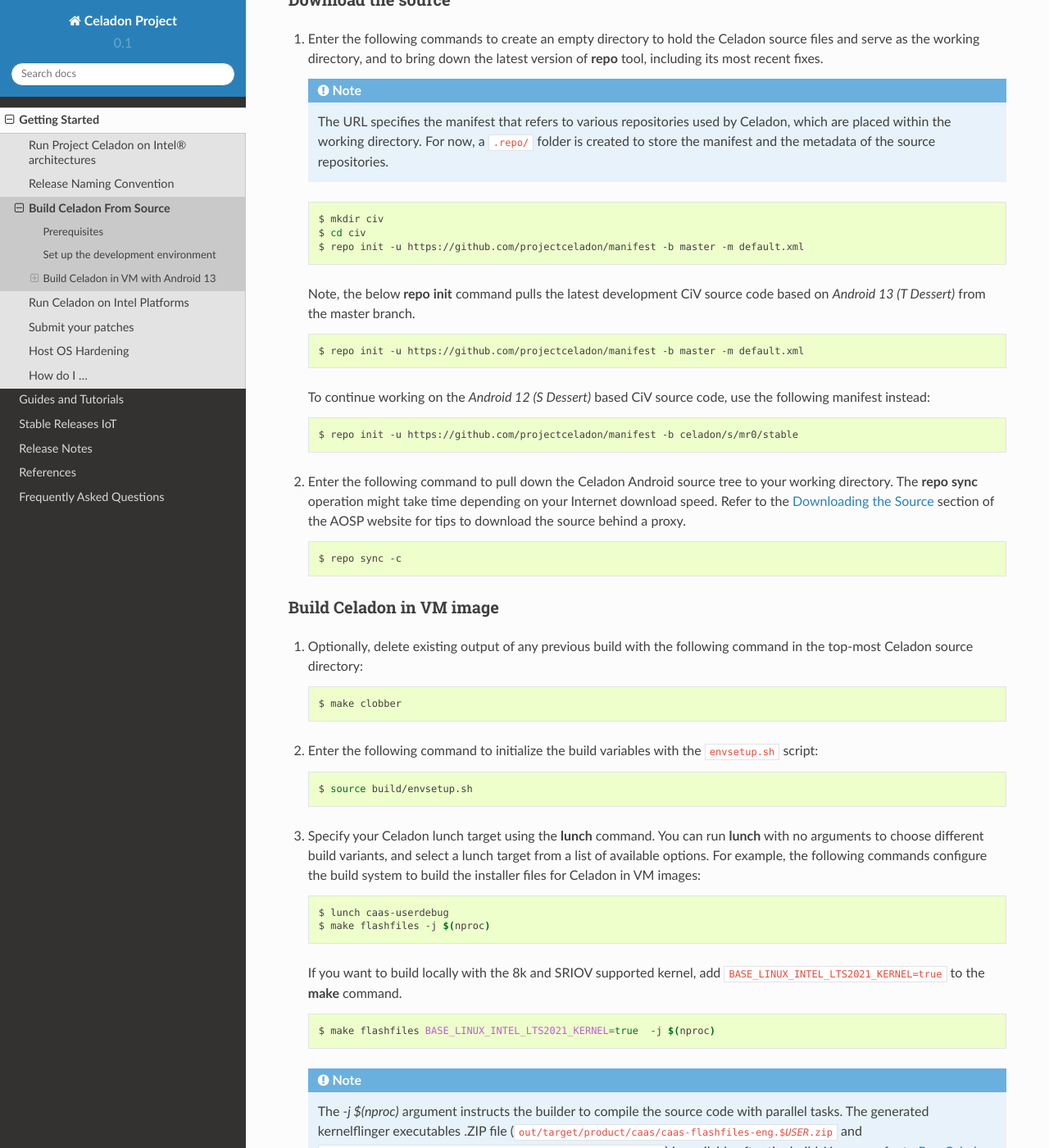
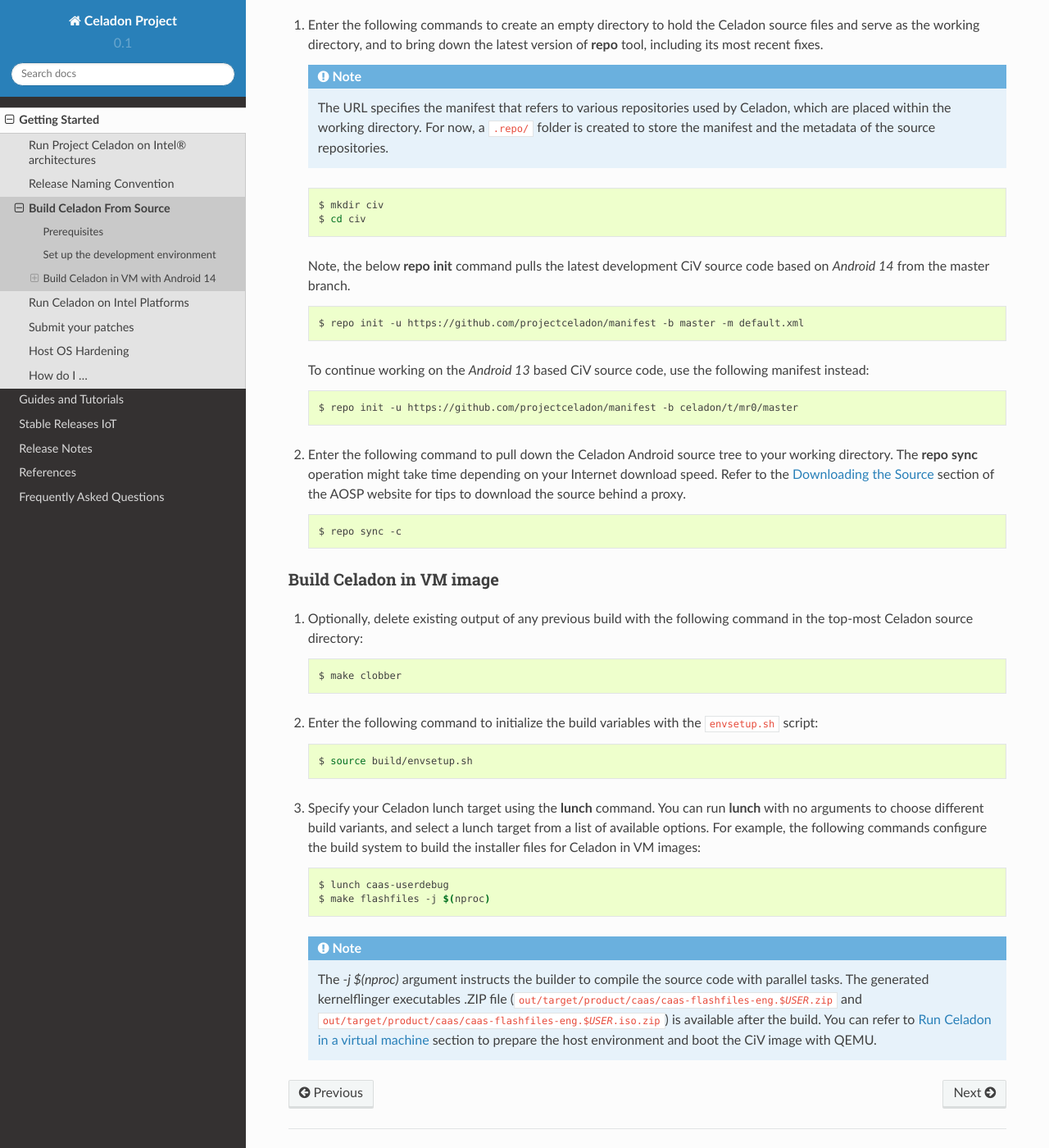
Before and after one commit to projectceladon/celadon-documentation, a Sphinx documentation site: the page built from source/getting-started/build-source.rst, in a window 1280 px wide and 1400 px high, scrolled down 1566 px. Shown: the whole window at 82% size. Built offline with Sphinx 7.4.7 and the Read the Docs theme 2.0.0, drawn with Linux system fonts in a browser that asks for light colours; some of the changed text lies outside the part shown.

Commit message:
Updated the Documentation for Android 14

```diff
--- a/source/getting-started/build-source.rst
+++ b/source/getting-started/build-source.rst
@@ -77,7 +76,7 @@
 
 
 
-Build |C| in VM with Android 13
+Build |C| in VM with Android 14
 *******************************
 
 Download the source
@@ -97,21 +96,20 @@
 
        $ mkdir civ
        $ cd civ
-       $ repo init -u https://github.com/projectceladon/manifest -b master -m default.xml
 
    Note, the below :command:`repo init` command pulls the latest development
-   CiV source code based on *Android 13 (T Dessert)* from the master branch.
+   CiV source code based on *Android 14* from the master branch.
 
    .. code-block:: bash
 
        $ repo init -u https://github.com/projectceladon/manifest -b master -m default.xml
 
-   To continue working on the *Android 12 (S Dessert)* based CiV source code,
+   To continue working on the *Android 13* based CiV source code,
    use the following manifest instead:
 
    .. code-block:: bash
 
-       $ repo init -u https://github.com/projectceladon/manifest -b celadon/s/mr0/stable
+       $ repo init -u https://github.com/projectceladon/manifest -b celadon/t/mr0/master
 
 #. Enter the following command to pull down the |C| Android source tree to
    your working directory. The :command:`repo sync` operation might take time
@@ -154,15 +152,6 @@
        $ lunch caas-userdebug
        $ make flashfiles -j $(nproc)
 
-   If you want to build locally with the 8k and SRIOV supported kernel,
-   add ``BASE_LINUX_INTEL_LTS2021_KERNEL=true`` to the
-   :command:`make` command.
-
-   .. code-block:: bash
-
-       $ make flashfiles BASE_LINUX_INTEL_LTS2021_KERNEL=true  -j $(nproc)
-
-
    .. note::
          The *-j $(nproc)* argument instructs the builder to compile the source
          code with parallel tasks. The generated kernelflinger executables
```
Also changed, not shown: other parts of source/getting-started/build-source.rst (+1 -2 lines).
